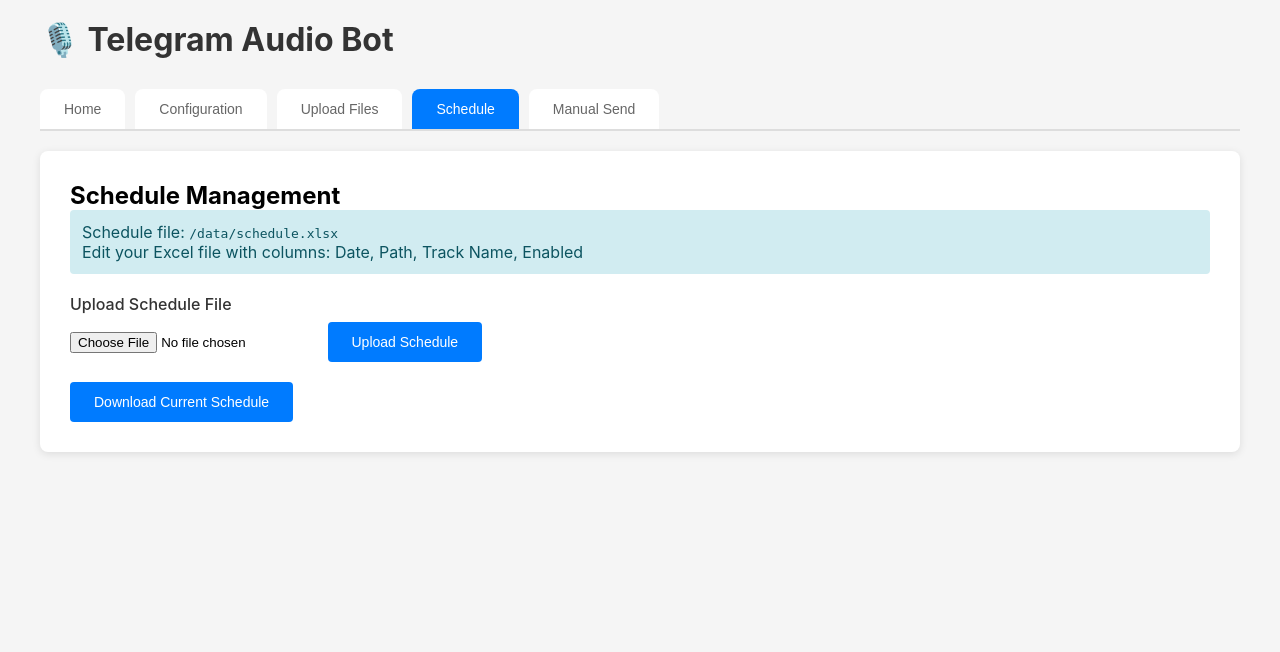
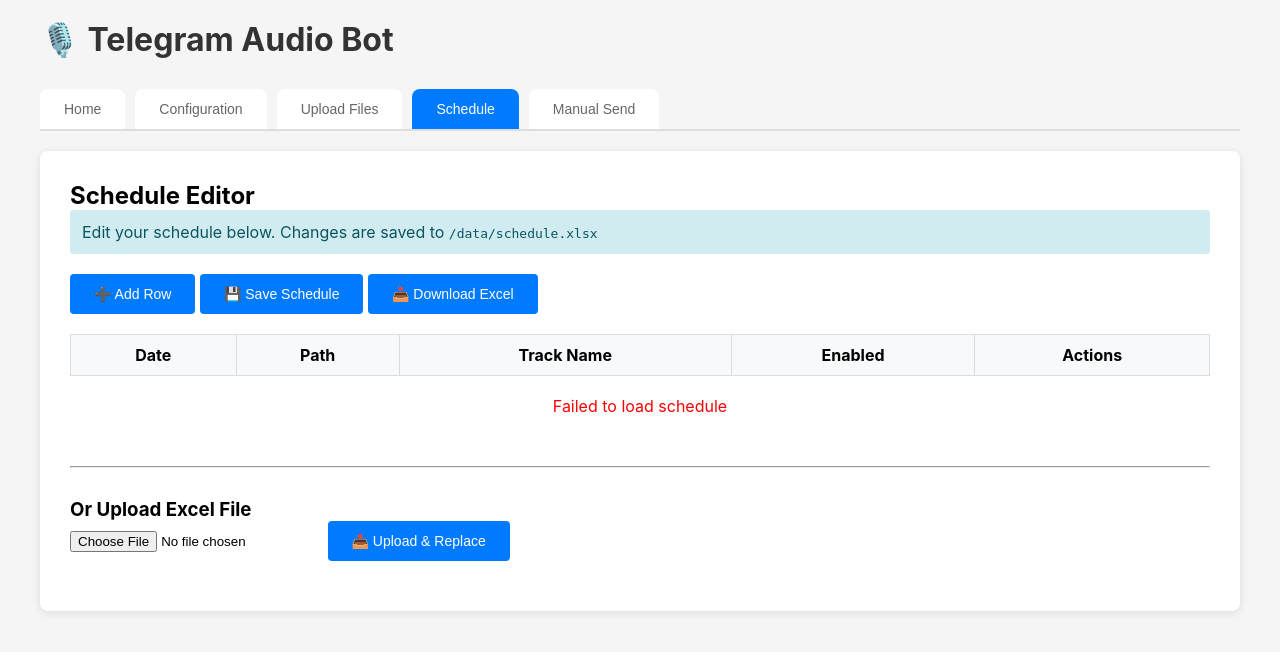
Before and after one commit to vj1701-dot/telegram-bot, a Python web app: template bot/web/templates/index.html in a window 1280 px wide, after a click on "Schedule". Shown: the top 652 px of the page. Run offline with Jinja, Linux system fonts and the light colour scheme; the template is opened without the code that fills it, so the values that code supplies are empty.

Commit message:
Add schedule management API and UI: Implement endpoints to get and save schedule data, enhance the HTML interface with a schedule editor, and improve user interaction with dynamic table features.

```diff
--- a/bot/web/templates/index.html
+++ b/bot/web/templates/index.html
@@ -166,17 +166,42 @@
 
         <!-- Schedule Tab -->
         <div id="schedule" class="tab-content">
-            <h2>Schedule Management</h2>
+            <h2>Schedule Editor</h2>
             <div class="info">
-                Schedule file: <code>/data/schedule.xlsx</code><br>
-                Edit your Excel file with columns: Date, Path, Track Name, Enabled
+                Edit your schedule below. Changes are saved to <code>/data/schedule.xlsx</code>
             </div>
+
+            <div style="margin-bottom: 20px;">
+                <button onclick="addScheduleRow()">➕ Add Row</button>
+                <button onclick="saveSchedule()">💾 Save Schedule</button>
+                <button onclick="downloadSchedule()">📥 Download Excel</button>
+            </div>
+
+            <div style="overflow-x: auto;">
+                <table id="schedule-table" style="width: 100%; border-collapse: collapse;">
+                    <thead>
+                        <tr style="background: #f8f9fa;">
+                            <th style="padding: 10px; border: 1px solid #ddd;">Date</th>
+                            <th style="padding: 10px; border: 1px solid #ddd;">Path</th>
+                            <th style="padding: 10px; border: 1px solid #ddd;">Track Name</th>
+                            <th style="padding: 10px; border: 1px solid #ddd;">Enabled</th>
+                            <th style="padding: 10px; border: 1px solid #ddd;">Actions</th>
+                        </tr>
+                    </thead>
+                    <tbody id="schedule-body">
+                        <tr>
+                            <td colspan="5" style="text-align: center; padding: 20px;">Loading...</td>
+                        </tr>
+                    </tbody>
+                </table>
+            </div>
+
+            <hr style="margin: 30px 0;">
+            <h3>Or Upload Excel File</h3>
             <div class="form-group">
-                <label>Upload Schedule File</label>
                 <input type="file" id="schedule-file" accept=".xlsx">
-                <button onclick="uploadSchedule()">Upload Schedule</button>
+                <button onclick="uploadSchedule()">📤 Upload & Replace</button>
             </div>
-            <button onclick="downloadSchedule()">Download Current Schedule</button>
         </div>
 
         <!-- Manual Send Tab -->
@@ -201,6 +226,7 @@
 
             if (tabName === 'home') loadStatus();
             if (tabName === 'config') loadBots();
+            if (tabName === 'schedule') loadSchedule();
         }
 
         async function loadStatus() {
@@ -302,11 +328,108 @@
 
                 if (response.ok) {
                     alert('Schedule uploaded successfully!');
+                    loadSchedule(); // Reload the table
                 } else {
                     alert('Failed to upload schedule');
                 }
             } catch (e) {
                 alert('Error: ' + e.message);
+            }
+        }
+
+        let scheduleData = [];
+
+        async function loadSchedule() {
+            try {
+                const response = await fetch('/api/schedule/data');
+                const data = await response.json();
+                scheduleData = data.rows || [];
+                renderScheduleTable();
+            } catch (e) {
+                console.error('Failed to load schedule', e);
+                document.getElementById('schedule-body').innerHTML =
+                    '<tr><td colspan="5" style="text-align: center; padding: 20px; color: red;">Failed to load schedule</td></tr>';
+            }
+        }
+
+        function renderScheduleTable() {
+            const tbody = document.getElementById('schedule-body');
+
+            if (scheduleData.length === 0) {
+                tbody.innerHTML = '<tr><td colspan="5" style="text-align: center; padding: 20px;">No schedule entries. Click "Add Row" to start.</td></tr>';
+                return;
+            }
+
+            tbody.innerHTML = scheduleData.map((row, index) => `
+                <tr>
+                    <td style="padding: 8px; border: 1px solid #ddd;">
+                        <input type="date" value="${row.Date || ''}"
+                               onchange="updateScheduleRow(${index}, 'Date', this.value)"
+                               style="width: 100%; padding: 5px; border: 1px solid #ddd; border-radius: 4px;">
+                    </td>
+                    <td style="padding: 8px; border: 1px solid #ddd;">
+                        <input type="text" value="${row.Path || 'audio/'}"
+                               onchange="updateScheduleRow(${index}, 'Path', this.value)"
+                               style="width: 100%; padding: 5px; border: 1px solid #ddd; border-radius: 4px;">
+                    </td>
+                    <td style="padding: 8px; border: 1px solid #ddd;">
+                        <input type="text" value="${row['Track Name'] || ''}"
+                               onchange="updateScheduleRow(${index}, 'Track Name', this.value)"
+                               style="width: 100%; padding: 5px; border: 1px solid #ddd; border-radius: 4px;">
+                    </td>
+                    <td style="padding: 8px; border: 1px solid #ddd; text-align: center;">
+                        <input type="checkbox" ${row.Enabled ? 'checked' : ''}
+                               onchange="updateScheduleRow(${index}, 'Enabled', this.checked)"
+                               style="width: 20px; height: 20px; cursor: pointer;">
+                    </td>
+                    <td style="padding: 8px; border: 1px solid #ddd; text-align: center;">
+                        <button onclick="deleteScheduleRow(${index})"
+                                style="background: #dc3545; padding: 5px 10px; font-size: 12px;">🗑️ Delete</button>
+                    </td>
+                </tr>
+            `).join('');
+        }
+
+        function updateScheduleRow(index, field, value) {
+            scheduleData[index][field] = value;
+        }
+
+        function addScheduleRow() {
+            const today = new Date().toISOString().split('T')[0];
+            scheduleData.push({
+                'Date': today,
+                'Path': 'audio/',
+                'Track Name': '',
+                'Enabled': true
+            });
+            renderScheduleTable();
+        }
+
+        function deleteScheduleRow(index) {
+            if (confirm('Delete this row?')) {
+                scheduleData.splice(index, 1);
+                renderScheduleTable();
+            }
+        }
+
+        async function saveSchedule() {
+            try {
+                const formData = new FormData();
+                formData.append('rows', JSON.stringify(scheduleData));
+
+                const response = await fetch('/api/schedule/data', {
+                    method: 'POST',
+                    body: formData
+                });
+
+                if (response.ok) {
+                    const result = await response.json();
+                    alert(`Schedule saved successfully! ${result.rows} rows saved.`);
+                } else {
+                    alert('Failed to save schedule');
+                }
+            } catch (e) {
+                alert('Error saving schedule: ' + e.message);
             }
         }
 
```
Also changed, not shown: bot/api_server.py (+37 -0 lines).
